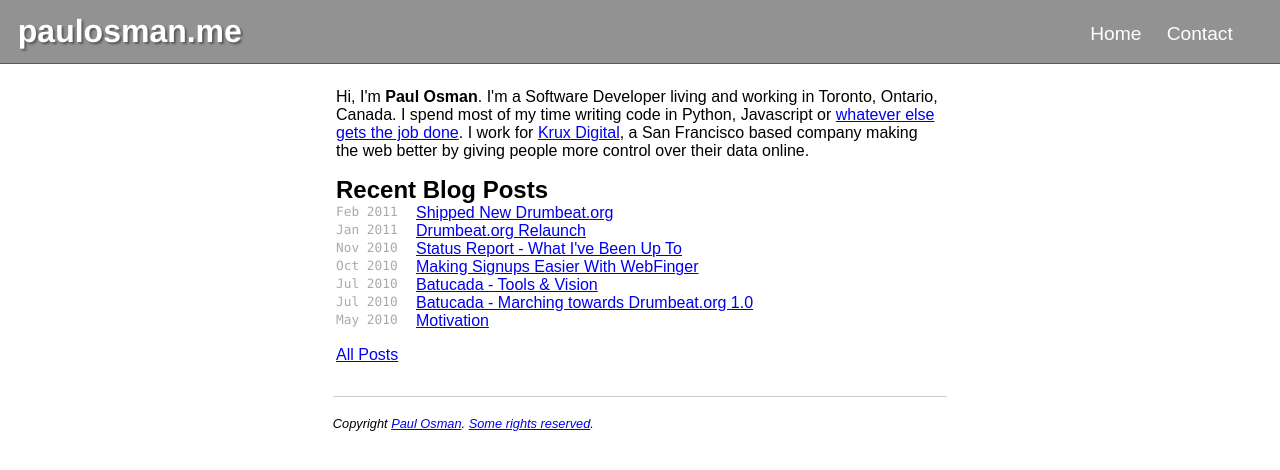
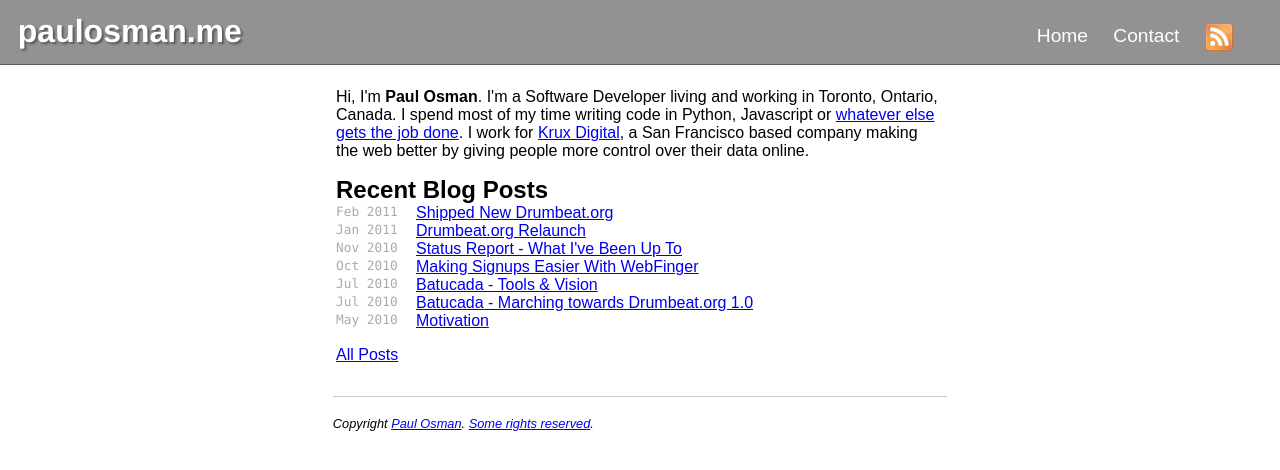
Before and after one commit to paulosman/paulosman.github.io, a Jekyll site: the page built from index.html, in a window 1280 px wide. Shown: the top 470 px of the page. Built offline with Jekyll 4.4.1, drawn with Linux system fonts in a browser that asks for light colours; Markdown is read by kramdown in place of the engine named in the settings.

Commit message:
Add link to atom feed

```diff
--- a/_layouts/default.html
+++ b/_layouts/default.html
@@ -16,6 +16,7 @@
         <ul>
           <li><a href="/">Home</a></li>
           <li><a href="/contact.html">Contact</a></li>
+          <li><a href="/atom.xml"><img src="/images/feed.png" /></a></li>
         </ul>
       </nav>
     </header>
--- a/css/styles.css
+++ b/css/styles.css
@@ -29,6 +29,9 @@ header#page-header ul {
 header#page-header ul li {
     display: inline;
     padding-right: 20px;
+}
+header#page-header img {
+    vertical-align: middle;
 }
 
 header#page-header a, header#page-header a:visited {
```
Also changed, not shown: images/feed.png (added).
